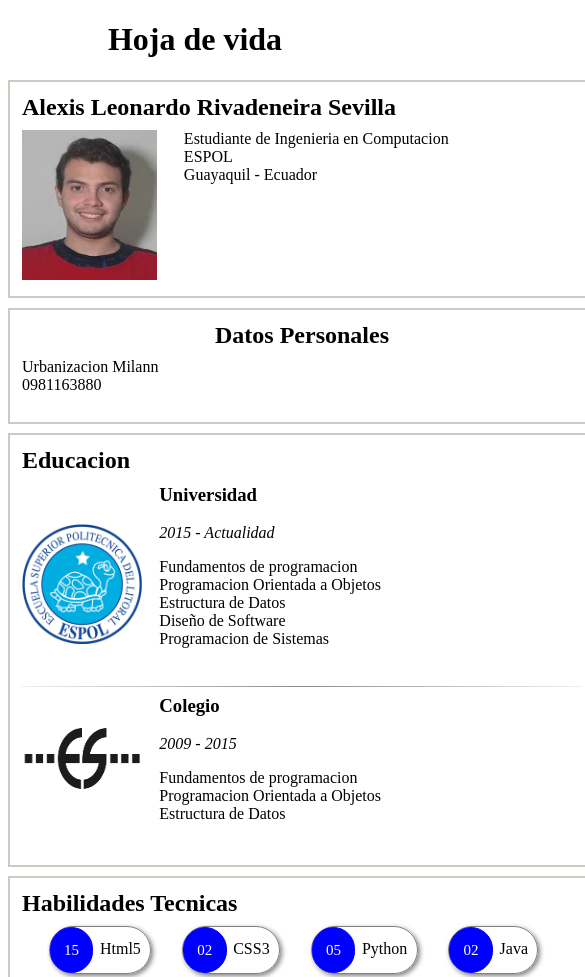
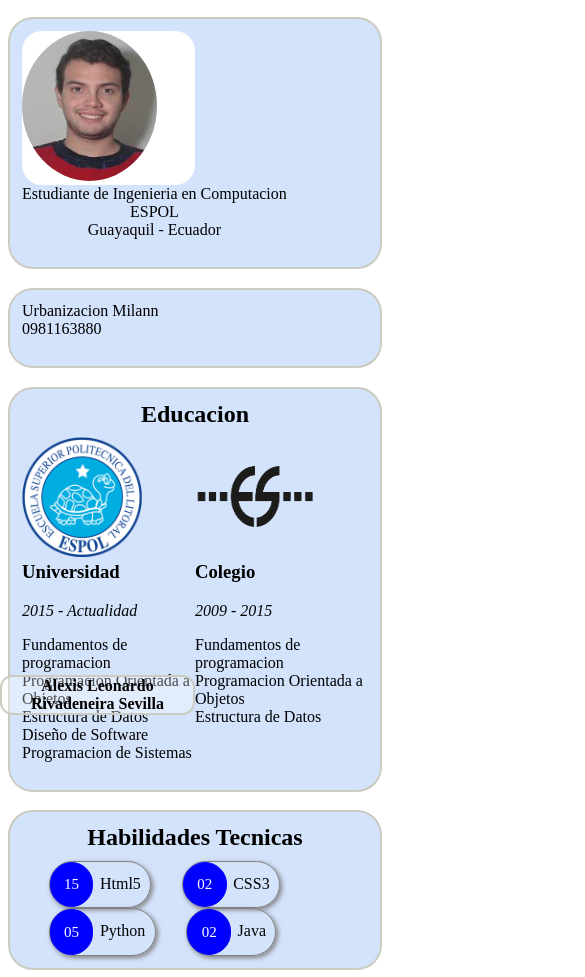
Before and after one commit to mangelsr/Taller5, a plain HTML site: page Ejercicio 1/Taller4.html in a window 390 px wide. Shown: the top 977 px of the page, 585 px wide, since content can reach past the window. Drawn offline with Linux system fonts and the light colour scheme.

Commit message:
[ADD] Avance del ejercicio 1

```diff
--- a/Ejercicio 1/Taller4.html
+++ b/Ejercicio 1/Taller4.html
@@ -4,6 +4,7 @@
 		<meta charset="UTF-8">
 		<meta name="description" content="Hoja de vida">
 		<meta name="keywords" content="nombre, datos, habilidades, educacion">
+		<meta name="viewport" content="width=device-width, initial-scale=1.0">
 		<link rel="stylesheet" href="estilo.css">
 		<title>Hoja de vida</title>
 	</head>
@@ -13,23 +14,27 @@
 			<h1>Hoja de vida</h1>
 		</header>
 		<section>
-			<div class="bloque" id="general">
+			<div id="encabezado" class="bloque col-8" id="general">
+				<div class="container">
+					<div class="center">
 						<header>
-					<h2>Alexis Leonardo Rivadeneira Sevilla</h2>
+							<h2 id="nombre">Alexis Leonardo Rivadeneira Sevilla</h2>
 						</header>
+					</div>
 					<span id="foto"><img src="201506161.jpg" alt="Oh crap"></span>
-				<span id="info">
+				</div>
+				<div id="info">
 					<p>
 						Estudiante de Ingenieria en Computacion<br>
 						ESPOL<br>
 						Guayaquil - Ecuador<br>
 					</p>
-				</span>
+				</div>
 			</div>
 
-			<div class="bloque" id="datos">
+			<div class="bloque col-8" id="datos">
 				<header>
-					<h2>Datos Personales</h2>
+					<h2 id="titulo-datos">Datos Personales</h2>
 				</header>
 				<p>
 					Urbanizacion Milann<br>
@@ -37,12 +42,13 @@
 				</p>
 			</div>
 
-			<div class="bloque" id="educacion">
+			<div class="bloque col-8" id="educacion">
 				<header>
 					<h2>Educacion</h2>
 				</header>
+				<div class="info-educacion col-12">
 					<img src="ESPOL.png" alt="Oh crap">
-				<div id="info">
+					<div id="info col-12">
 						<h3>Universidad</h3>
 						<p><em>2015 - Actualidad</em></p>
 						<p>
@@ -53,9 +59,13 @@
 							Programacion de Sistemas
 						</p>
 					</div>
+				</div>
+
 				<hr>
+
+				<div class="info-educacion col-12">
 					<img src="logo-negro-es.png" alt="Oh crap">
-				<div id="info">
+					<div id="info col-12">
 						<h3>Colegio</h3>
 						<p><em>2009 - 2015</em></p>
 						<p>
@@ -65,8 +75,9 @@
 						</p>
 					</div>
 				</div>
+			</div>
 
-			<div class="bloque" id="habilidades">
+			<div id="habilidades" class="bloque col-8" id="habilidades">
 				<header>
 					<h2>Habilidades Tecnicas</h2>
 				</header>
--- a/Ejercicio 1/estilo.css
+++ b/Ejercicio 1/estilo.css
@@ -1,15 +1,34 @@
+* {
+    box-sizing: border-box;
+}
+
+.col-1 {width: 8.33%;}
+.col-2 {width: 16.66%;}
+.col-3 {width: 25%;}
+.col-4 {width: 33.33%;}
+.col-5 {width: 41.66%;}
+.col-6 {width: 50%;}
+.col-7 {width: 58.33%;}
+.col-8 {width: 66.66%;}
+.col-9 {width: 75%;}
+.col-10 {width: 83.33%;}
+.col-11 {width: 91.66%;}
+.col-12 {width: 100%;}
+
+[class*="col-"] {
+	float: left;
+}
+
 header > h1 {
 	text-align: center;
 }
 
 .bloque {
 	border: 2pt solid #cbccc1;
-	width: 560px;
-	margin-left: auto;
-	margin-right: auto;
 	margin-top: 7pt;
 	margin-bottom: 7pt;
 	padding: 9pt;
+	margin-left: 16.66%;
 }
 
 .bloque header h2 {
@@ -73,6 +92,7 @@ div#info {
 }
 
 hr {
+	clear: both;
 	border: 0;
 	height: 1px;
 	background-image: -webkit-linear-gradient(left, #f0f0f0, #8c8b8b, #f0f0f0);
@@ -80,3 +100,85 @@ hr {
 	background-image: -ms-linear-gradient(left, #f0f0f0, #8c8b8b, #f0f0f0);
 	background-image: -o-linear-gradient(left, #f0f0f0, #8c8b8b, #f0f0f0);
 }
+
+@media screen and (max-width: 800px) {
+	[class*="col-"] {
+		width: 100%;
+	}
+
+	hr {
+		display: none
+	}
+
+	#titulo-datos {
+		display: none;
+	}
+
+	header h1 {
+		display: none;
+	}
+
+	.bloque h2 {
+		text-align: center;
+	}
+
+	.bloque {
+		margin-left: 0;
+		border: 2pt solid #cbccc1;
+		background-color: #d4e3fc;
+		border-radius: 25px;
+
+	}
+
+	img {
+		width: 50%;
+	}
+
+	.info-educacion {
+		width: 50%;
+		margin: 0;
+		padding: 0;
+	}
+
+	span#info, div#info {
+		padding: 0;
+	}
+
+	#info h3, #info p {
+		text-align: center;
+	}
+
+	.encabezado {
+		border: 2pt solid #cbccc1;
+		background-color: white;
+		border-radius: 25px;
+	}
+
+	#nombre {
+		font-size: 1em;
+		border: 2pt solid #cbccc1;
+		background-color: rgba(255, 255, 255, 0.3);
+		border-radius: 12.5px;
+		width: 50%;
+	}
+
+	#encabezado span {
+		display: inline-block;
+		width: 50%;
+		background-color: white;
+		border-radius: 20px;
+	}
+
+	.bloque span > img {
+		border-radius: 50%;
+	}
+
+	.center {
+		position: absolute;
+		left: 0;
+		top: 80%;
+		width: 100%;
+		text-align: center;
+	}
+
+}
--- a/Ejercicio 3/estilo.css
+++ b/Ejercicio 3/estilo.css
@@ -25,22 +25,6 @@
 	text-shadow: 2px 2px 10px #bc8609;
 }
 
-/*
-Los  resúmenes  de  recetas  están  compuestos  por:
-a.   Una  caja  con  bordes  redondeados,  utilice  el  selector  avanzado  ~
-b.   Una  imagen  de  fondo
-c.   Aplique  la  propiedad  font-­variant:  small-­caps  al  título  de  la  receta
-d.   La  categoría  de  la  receta  tiene  color  #d69f2a
-e.   El  texto  con  la  descripción  tiene  un  relleno  de  2px,  respecto  a  la  categoría.
-f.   Al  pasar  el  mouse  sobre  la  imagen,  cambia  a  una  opacidad  de  0.7
-g.   El  margen  de  separación  entre  las  recetas  es  de  10px
-h.   El  nombre  de  la  receta  tiene  un  conjunto  de  comportamientos  especiales
-i.   Es  un  enlace  que  por  defecto  tiene  color  #db990a  y  está  subrayado
-ii.   Al  pasar  el  mouse  sobre  el  texto,  desaparece  el  subrayado  y  tiene  un  color
-#edc163
-iii.   Y  luego  de  ser  visitado,  toma  el  color:  #7c652e
-*/
-
 body {
 	background-color: white;
 }
@@ -59,7 +43,8 @@ hr {
 	margin: 5px;
 	display: inline-block;
 	padding: 5px;
-	background-color: gray;
+	background-image: url('fondomini.jpg');
+	background-size: 100% 100%;
 }
 
 .resumen-receta > h3 {
@@ -144,6 +129,15 @@ hr {
 		width: 50%;
 		padding: 5px;
 		border: none;
+		position: relative;
+	}
+
+	.center {
+		position: absolute;
+		left: 0;
+		top: 0;
+		width: 100%;
+		text-align: center;
 	}
 
 	.detalle-receta  p {
```
Also changed, not shown: Ejercicio 3/index.html (+4 -4 lines). Lines whose indentation alone changed are shown as unchanged.
